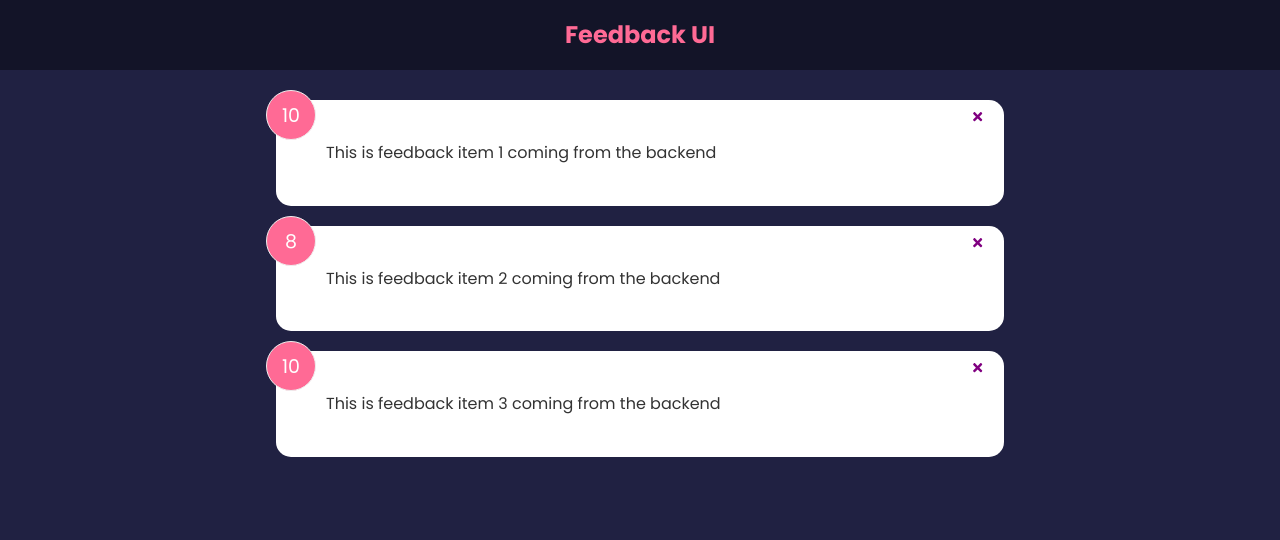
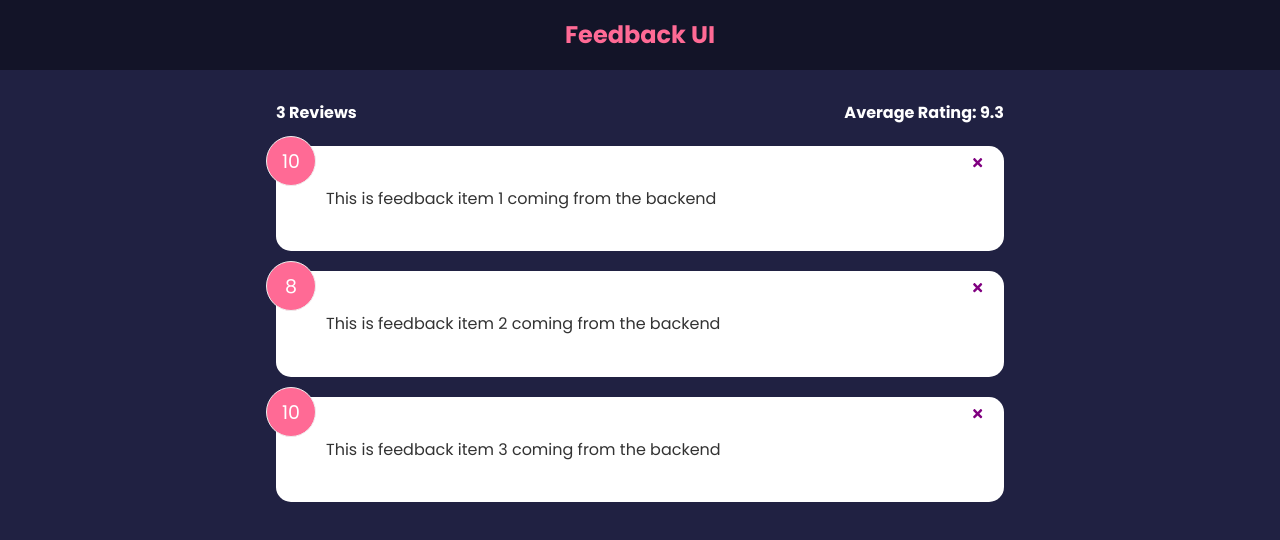
Before and after one commit to DennisM83/feedback-app, a React (Create React App) app: page / in a window 1280 px wide. Shown: the top 540 px of the page. Built offline with nearby package versions, Linux system fonts and the light colour scheme.

Commit message:
added average rating component

```diff
--- a/src/App.js
+++ b/src/App.js
@@ -3,6 +3,7 @@
 import Header from "./components/Header";
 import FeedbackList from "./components/FeedbackList";
 import FeedbackData from "./data/FeedbackData";
+import FeedbackStats from "./components/FeedbackStats";
 
 
 function App() {
@@ -18,6 +19,7 @@
     <>
       <Header />
       <div className="container">
+          <FeedbackStats feedback={Feedback}/>
         <FeedbackList feedback={Feedback} handleDelete={deleteFeedback}/>
       </div>
     </>
--- /dev/null
+++ b/src/components/FeedbackStats.jsx
@@ -0,0 +1,16 @@
+
+function FeedbackStats({ feedback }) {
+    let average = feedback.reduce((acc, cur) => {
+        return acc + cur.rating
+    }, 0) / feedback.length
+
+    average = average.toFixed(1).replace(/[.,]0$/, '')
+
+    return (
+        <div className="feedback-stats">
+            <h4>{feedback.length} Reviews</h4>
+            <h4>Average Rating: {isNaN(average) ? 0 : average}</h4>
+        </div>
+    )
+}
+export default FeedbackStats
```
